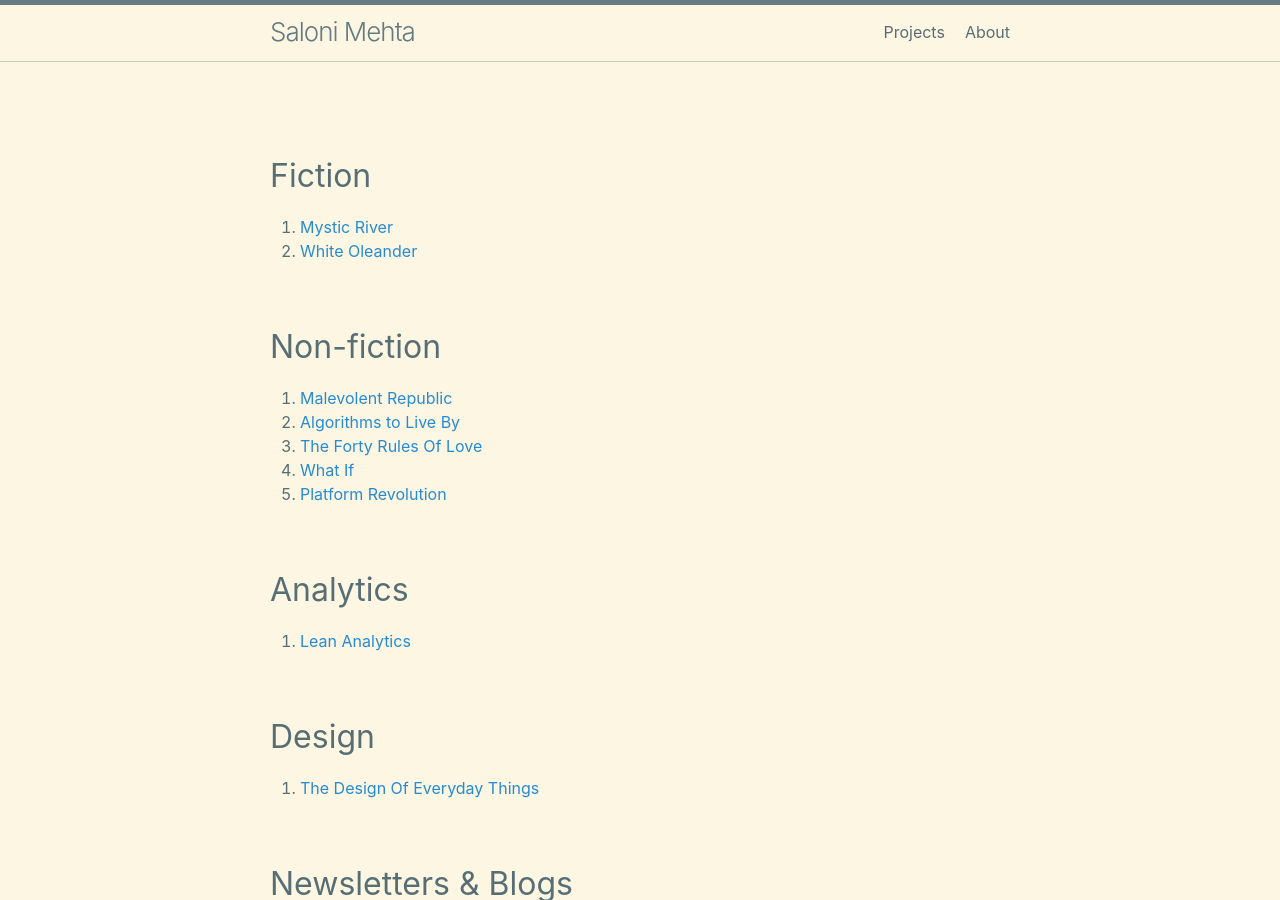
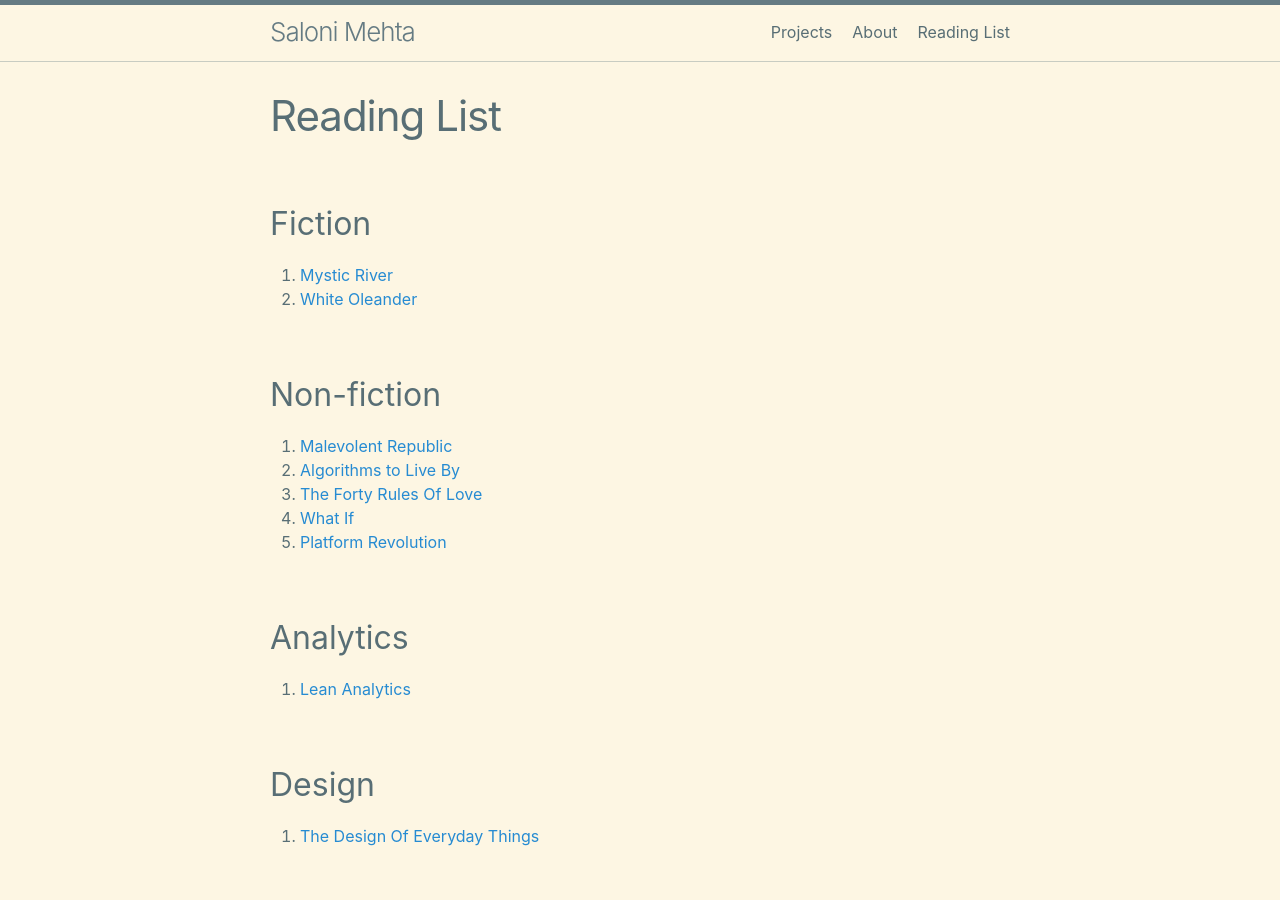
Before and after one commit to salonimehta073/mydoctheme, a Jekyll site: the page built from reading-list.md, in a window 1280 px wide and 900 px high. Built offline with Jekyll 4.4.1, drawn with Linux system fonts in a browser that asks for light colours.

Commit message:
Update reading-list.md

```diff
--- a/reading-list.md
+++ b/reading-list.md
@@ -1,5 +1,6 @@
 ---
 layout: page
+title: Reading List
 image:
   path: /assets/link_preview.PNG
 permalink: /reading-list/
```
